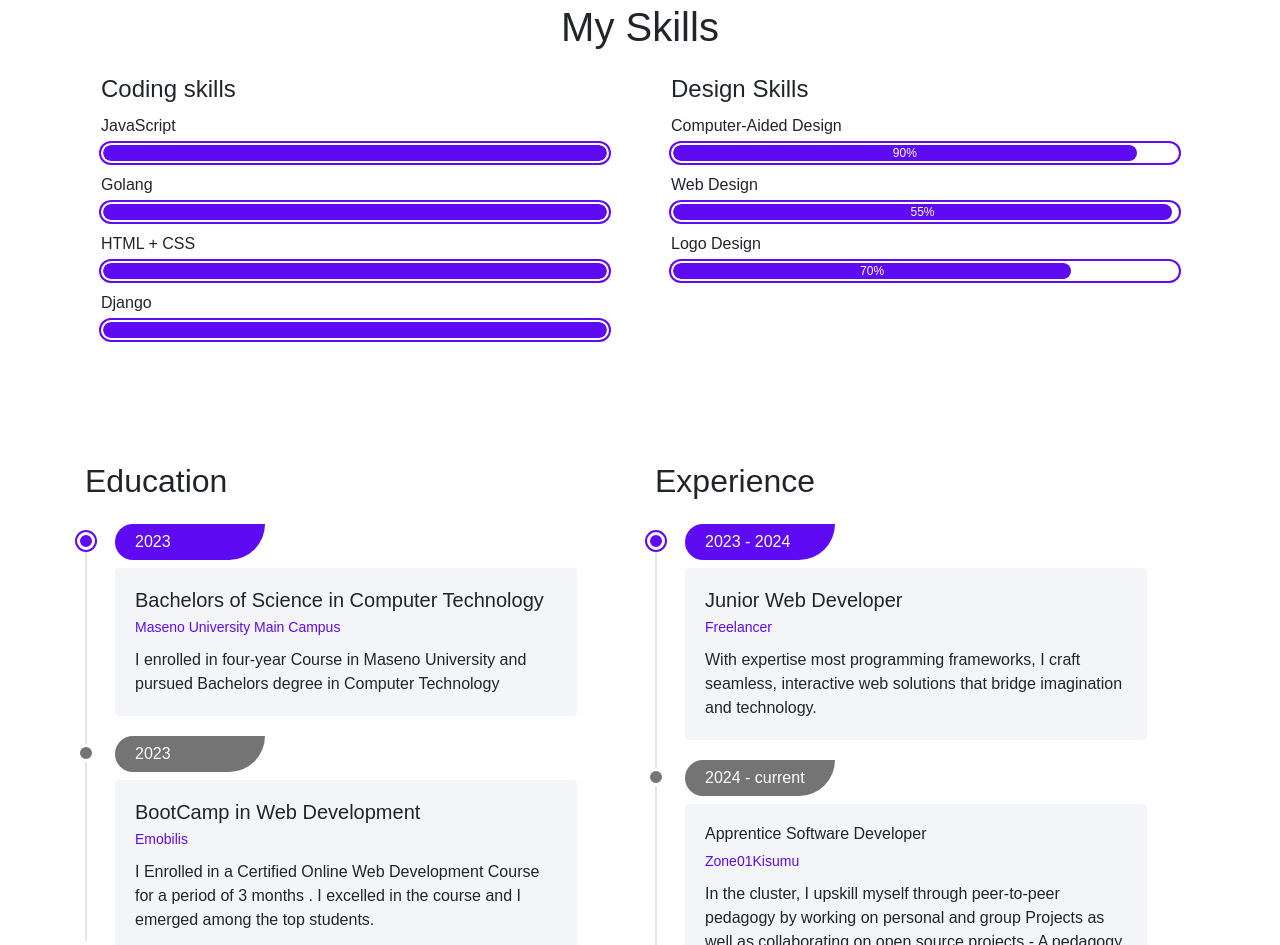
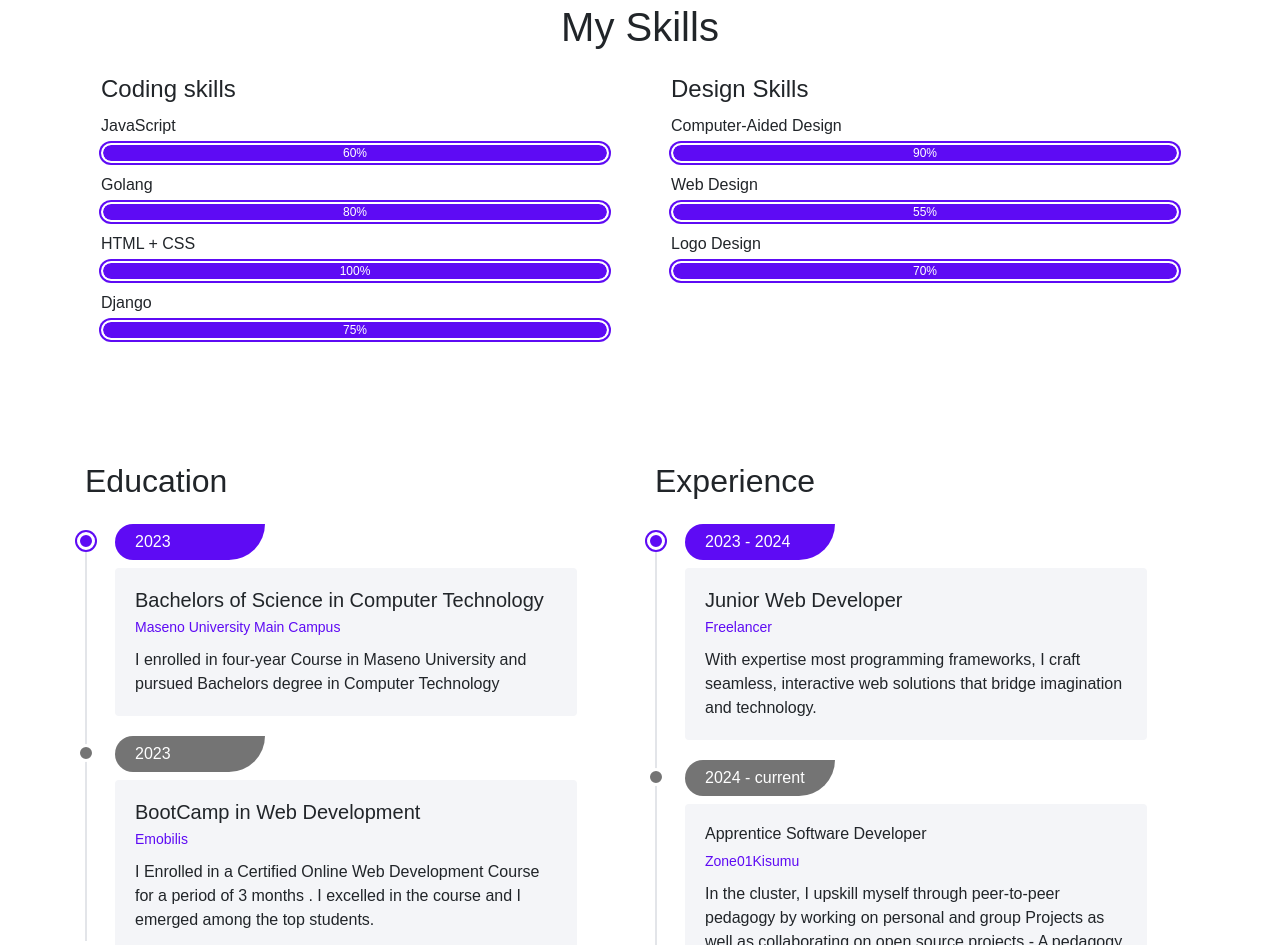
Before and after one commit to Hilary505/Portfolio, a website: page index.html in a window 1280 px wide. Shown: the part 1323-2268 px from the top of the page. Drawn offline with nearby package versions, Linux system fonts and the light colour scheme; some packages are replaced by stand-ins of ours; files whose address does not match are found by name; a web font is replaced by a local one.

Commit message:
chore : modify progressbars

```diff
--- a/index.html
+++ b/index.html
@@ -258,25 +258,25 @@
             <div class="progress-wrapper wow fadeInUp">
               <span class="caption">JavaScript</span>
               <div class="progress">
-                <div class="progress-bar" role="progressbar" style="width: 100%;" aria-valuenow="75" aria-valuemin="0" aria-valuemax="100"></div>
+                <div class="progress-bar" role="progressbar" style="width: 100%;" aria-valuenow="75" aria-valuemin="0" aria-valuemax="100">60%</div>
               </div>
             </div>
             <div class="progress-wrapper wow fadeInUp">
               <span class="caption">Golang</span>
               <div class="progress">
-                <div class="progress-bar" role="progressbar" style="width: 100%;" aria-valuenow="75" aria-valuemin="0" aria-valuemax="100"></div>
+                <div class="progress-bar" role="progressbar" style="width: 100%;" aria-valuenow="75" aria-valuemin="0" aria-valuemax="100">80%</div>
               </div>
             </div>
             <div class="progress-wrapper wow fadeInUp">
               <span class="caption">HTML + CSS</span>
               <div class="progress">
-                <div class="progress-bar" role="progressbar" style="width: 100%;" aria-valuenow="75" aria-valuemin="0" aria-valuemax="100"></div>
+                <div class="progress-bar" role="progressbar" style="width: 100%;" aria-valuenow="75" aria-valuemin="0" aria-valuemax="100">100%</div>
               </div>
             </div>
             <div class="progress-wrapper wow fadeInUp">
               <span class="caption">Django</span>
               <div class="progress">
-                <div class="progress-bar" role="progressbar" style="width: 100%;" aria-valuenow="75" aria-valuemin="0" aria-valuemax="100"></div>
+                <div class="progress-bar" role="progressbar" style="width: 100%;" aria-valuenow="75" aria-valuemin="0" aria-valuemax="100">75%</div>
               </div>
             </div>
           </div>
@@ -287,19 +287,19 @@
             <div class="progress-wrapper wow fadeInUp">
               <span class="caption"> Computer-Aided  Design</span>
               <div class="progress">
-                <div class="progress-bar" role="progressbar" style="width: 92%;" aria-valuenow="75" aria-valuemin="0" aria-valuemax="100">90%</div>
+                <div class="progress-bar" role="progressbar" style="width: 100%;" aria-valuenow="75" aria-valuemin="0" aria-valuemax="100">90%</div>
               </div>
             </div>
             <div class="progress-wrapper wow fadeInUp">
               <span class="caption">Web Design</span>
               <div class="progress">
-                <div class="progress-bar" role="progressbar" style="width: 99%;" aria-valuenow="75" aria-valuemin="0" aria-valuemax="100">55%</div>
+                <div class="progress-bar" role="progressbar" style="width: 100%;" aria-valuenow="75" aria-valuemin="0" aria-valuemax="100">55%</div>
               </div>
             </div>
             <div class="progress-wrapper wow fadeInUp">
               <span class="caption">Logo Design</span>
               <div class="progress">
-                <div class="progress-bar" role="progressbar" style="width: 79%;" aria-valuenow="75" aria-valuemin="0" aria-valuemax="100">70%</div>
+                <div class="progress-bar" role="progressbar" style="width: 100%;" aria-valuenow="75" aria-valuemin="0" aria-valuemax="100">70%</div>
               </div>
             </div>
           </div>
@@ -833,9 +833,8 @@
                 mapElement.innerHTML = `
                     <div style="height: 100%; display: flex; align-items: center; justify-content: center; background: linear-gradient(135deg, #667eea 0%, #764ba2 100%); border-radius: 15px;">
                         <div style="text-align: center; color: white; padding: 20px;">
-                            <h4 style="margin-bottom: 10px;">📍 Zone 01 Kisumu</h4>
+                            <h4 style="margin-bottom: 10px;">Zone 01 Kisumu</h4>
                             <p style="margin-bottom: 5px;">Mamboleo Junction, Kisumu, Kenya</p>
-                            <small style="opacity: 0.8;">Map temporarily unavailable</small>
                         </div>
                     </div>
                 `;
```
